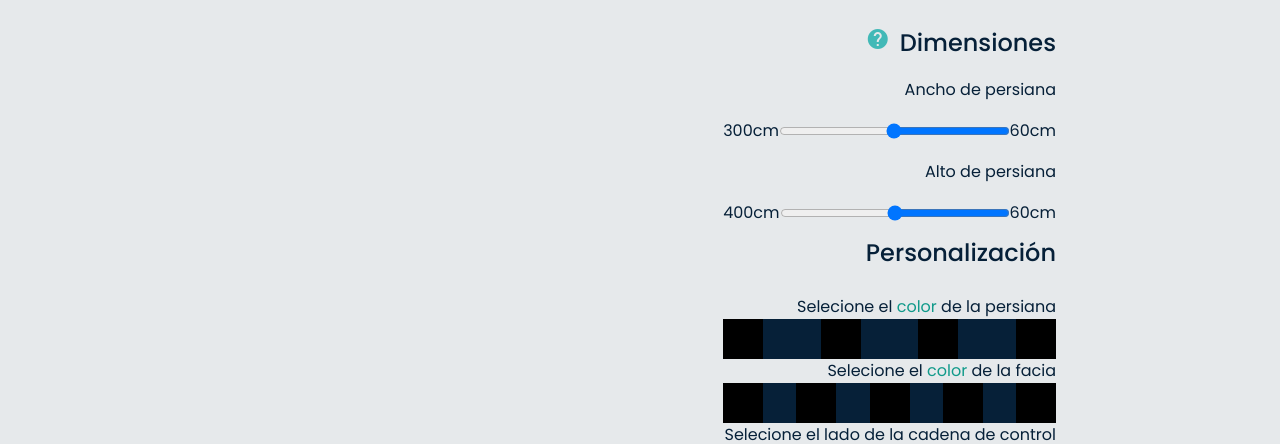
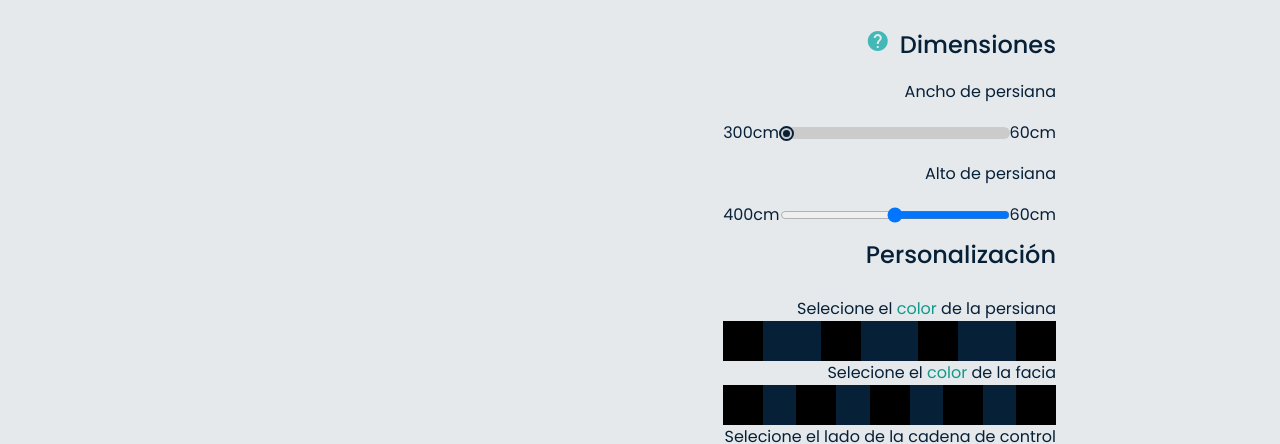
Before and after one commit to urielbnmtz/WebSite-Ecommerce-Persianas-Solis, a plain HTML site: page persiana1-blackout.html in a window 1280 px wide. Shown: the part 251-695 px from the top of the page. Drawn offline with nearby package versions, Linux system fonts and the light colour scheme.

Commit message:
bar design to get measurement data

```diff
--- a/Styles/P1-blackout.css
+++ b/Styles/P1-blackout.css
@@ -208,6 +208,7 @@ color: #062038;
     justify-content: flex-start; */
     margin-bottom: 30px;
     color: #062038;
+    border-bottom: 2px solid #062038;
 
 }
 
@@ -293,3 +294,47 @@ color: #062038;
     background-color: #062038;
     color: #FFFFFF;
 }
+
+.progress-box{
+    display: flex;
+    width: 70%;
+    height: auto;
+    align-items: center;
+}
+
+.custom-item .progress{
+    position: relative;
+    margin: auto 0;
+    width: 100%;
+    height: 12px;
+    background-color: #CCCBCB;
+    border-radius: 25PX;
+}
+
+.custom-item .progress-bar{
+    background: #062038;
+    border-radius: 25px;
+}
+
+.custom-item .progress-number{
+    position:absolute;
+    width: 15px;
+    height: 15px;
+    margin: auto 0;
+    border: solid 2px;
+    /* background: #062038; */
+    border-color: #062038;
+    border-radius: 50%;
+    font-size: 5px;
+    display: flex;
+    justify-content: center;
+    align-items: center;
+}
+
+.custom-item .progress-number-cir {
+    position: absolute;
+    width: 7px;
+    height: 7px;
+    background-color: #062038;
+    border-radius: 50%;
+}
--- a/persiana1-blackout.html
+++ b/persiana1-blackout.html
@@ -95,7 +95,15 @@
                     <span style="font-weight: 400;">Ancho de persiana</span>
                     <div class="custom-item-range-width">
                         <span>300cm</span>
-                        <input type="range">
+                        <!-- <input type="range"> -->
+                        <div class="progress-box">
+                            <div class="progress">
+                            </div>
+                            <div class="progress-bar"></div>
+                            <div class="progress-number">
+                                <div class="progress-number-cir"></div>
+                            </div>
+                        </div>
                         <span>60cm</span>
                     </div>
                     <span style="font-weight: 400;">Alto de persiana</span>
@@ -157,7 +165,7 @@
                         <span>3,360.00 $ </span>
                     </div>
                     <div class="custom-item-subtotal">
-                        <span>Subtotal  3,360.00 $</span>
+                        <span style="color: #119A8A;">Subtotal  3,360.00 $</span>
                     </div>
                     <div class="custom-item-addCart">
                         <input type="number">
```
